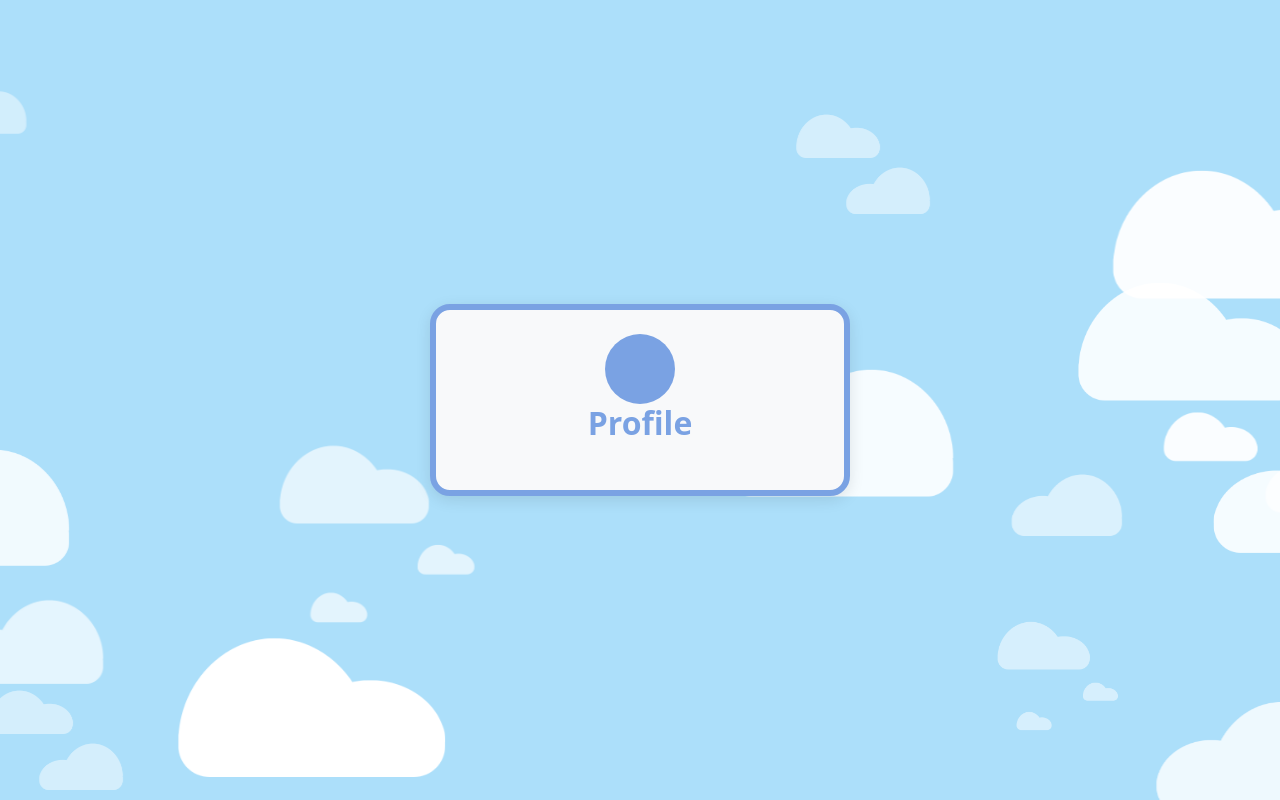
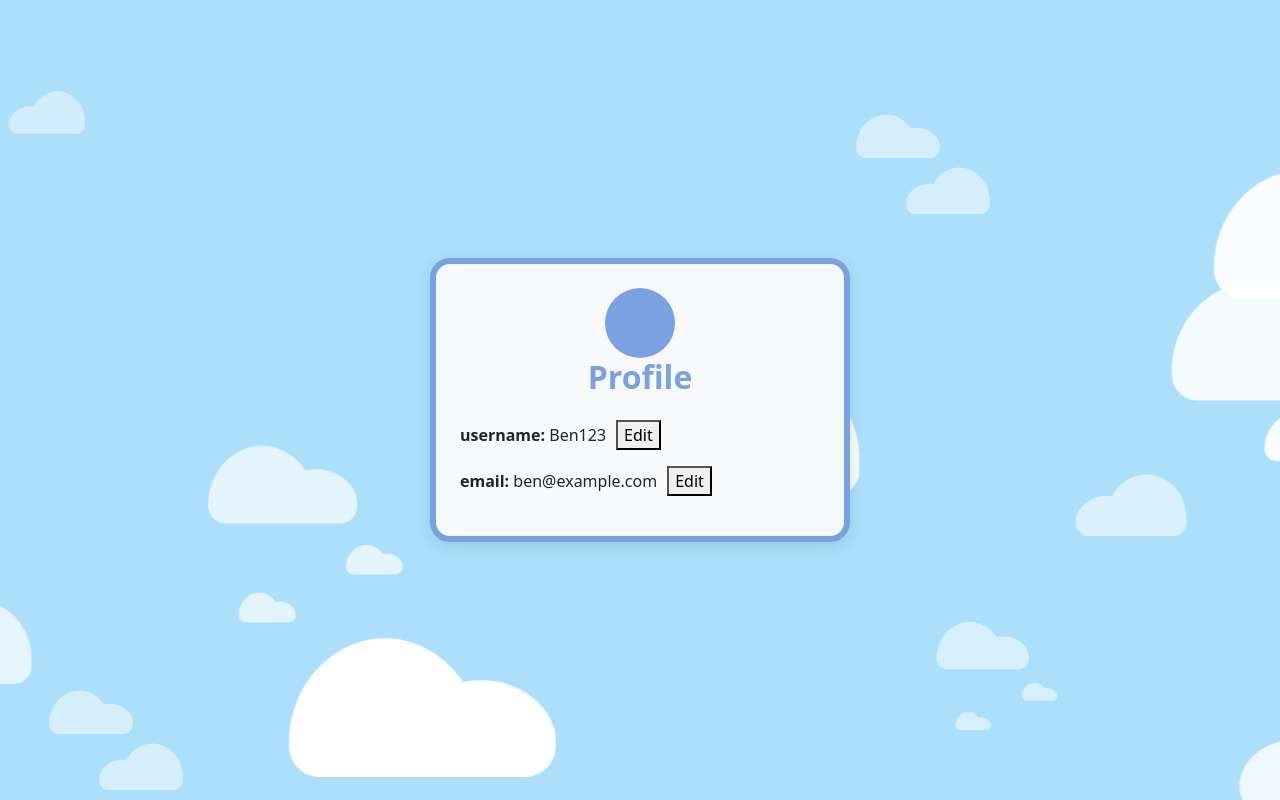
Before and after one commit to naddyafav/LargeProjectCOP4331, a React (Vite) app in the folder PersonalityApp/client/: page /home in a window 1280 px wide. Built offline with nearby package versions, Linux system fonts and the light colour scheme.

Commit message:
added user info and edit buttons to home page

```diff
--- a/PersonalityApp/client/src/pages/Home.tsx
+++ b/PersonalityApp/client/src/pages/Home.tsx
@@ -3,6 +3,13 @@ import { useNavigate } from "react-router-dom";
 import Clouds from "../components/Clouds";
 
 export default function Home() {
+
+  const [editingField, setEditingField] = useState<string | null>(null);
+  const [userData, setUserData] = useState({
+    username: "Ben123",
+    email: "ben@example.com",
+  });
+
   return (
     <div
       className="d-flex justify-content-center align-items-center"
@@ -36,6 +43,34 @@ export default function Home() {
           ></div>
           <h2 style={{ color: "#7aa2e3", fontWeight: 600 }}>Profile</h2>
         </div>
+
+        <div className="profile-card">
+          {Object.entries(userData).map(([key, value]) => (
+            <div key={key} style={{ marginBottom: "1rem" }}>
+              <strong>{key}:</strong>{" "}
+
+              {editingField === key ? (
+                <input
+                  value={value}
+                  onChange={(e) =>
+                    setUserData({ ...userData, [key]: e.target.value })
+                  }
+                />
+              ) : (
+                <span>{value}</span>
+              )}
+
+              <button
+                onClick={() =>
+                  setEditingField(editingField === key ? null : key)
+                }
+                style={{ marginLeft: "10px" }}
+              >
+                {editingField === key ? "Save" : "Edit"}
+              </button>
+            </div>
+          ))}
+        </div>
       </div>
     </div>
   );
```
